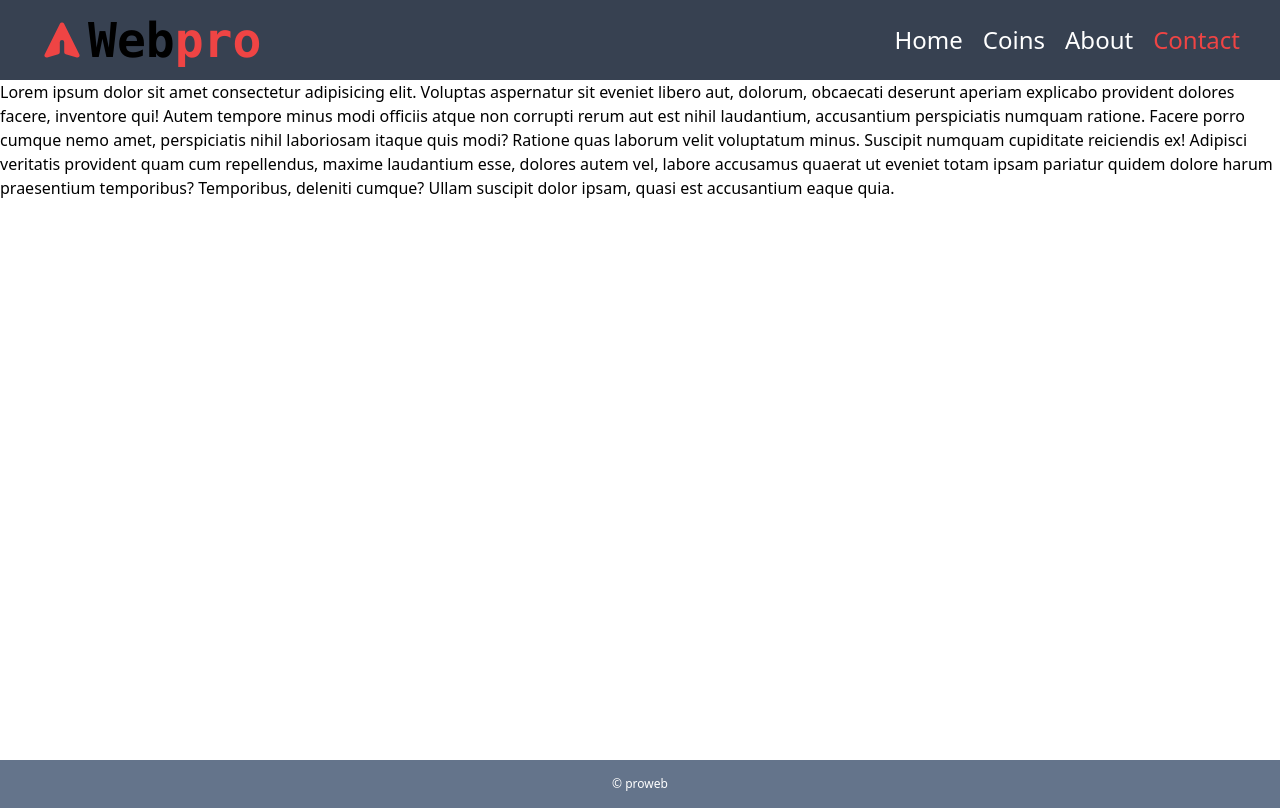
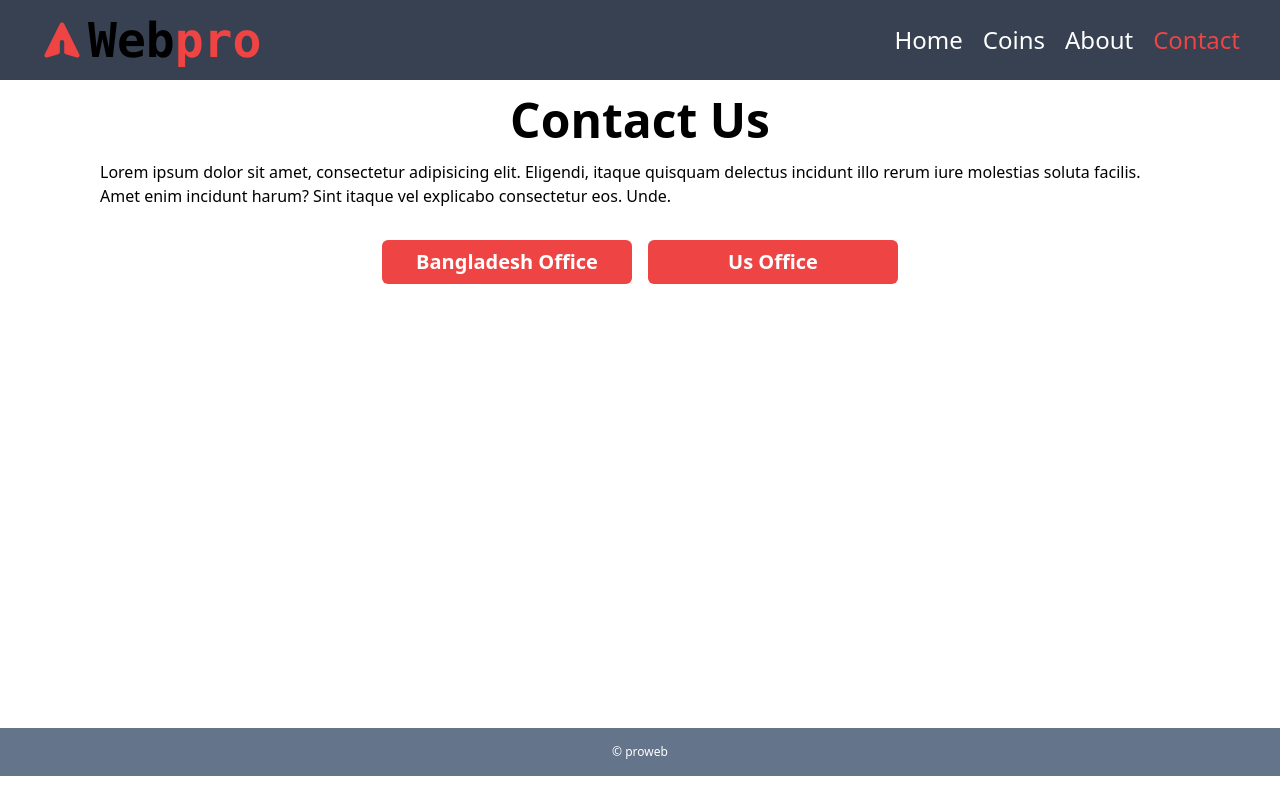
Before and after one commit to prokashpul/Crypto-currency-live, a React (Create React App) app: page /contact in a window 1280 px wide. Built offline with nearby package versions, Linux system fonts and the light colour scheme.

Commit message:
contact page up date

```diff
--- a/src/Components/CoinDetails/CoinDetails.jsx
+++ b/src/Components/CoinDetails/CoinDetails.jsx
@@ -1,24 +1,36 @@
 import React, { useEffect, useState } from "react";
 import { useParams } from "react-router-dom";
+import Spinner from "../Spinner/Spinner";
 
 const CoinDetails = () => {
   const { coinId } = useParams();
   const [coin, setCoin] = useState({});
+  const [loading, setLoading] = false;
   useEffect(() => {
+    setLoading(true);
     fetch(`https://api.coingecko.com/api/v3/coins/${coinId}`)
       .then((res) => res.json())
       .then((data) => setCoin(data));
+    setLoading(false);
   }, [coinId]);
   console.log(coin);
   return (
+    <>
+      {loading ? (
+        <Spinner></Spinner>
+      ) : (
         <div className="flex flex-col-reverse  md:flex-row justify-center md:justify-between items-center gap-2 md:gap-4 w-[80%] mx-auto  min-h-[85vh]  md:max-w-3xl">
           <div>
             <h2 className="capitalize text-3xl font-bold md:text-4xl ">
               {coin.name}
             </h2>
             <h3 className="capitalize text-xl md:text-2xl ">{coin.id} </h3>
-        <p className="capitalize text-xl ">Categories: {coin?.categories} </p>
-        <p className="capitalize text-xl ">Rank: {coin?.market_cap_rank} </p>
+            <p className="capitalize text-xl ">
+              Categories: {coin?.categories}{" "}
+            </p>
+            <p className="capitalize text-xl ">
+              Rank: {coin?.market_cap_rank}{" "}
+            </p>
             <p className="text-2xl font-bold">Price: </p>
             <p className="underline">
               Name- Currency - Total Coin - Last Price(usd)
@@ -35,6 +47,8 @@ const CoinDetails = () => {
           </div>
           <img src={coin.image?.large} alt="" />
         </div>
+      )}
+    </>
   );
 };
 
--- a/src/Components/Contact/Contact.jsx
+++ b/src/Components/Contact/Contact.jsx
@@ -2,18 +2,22 @@ import React from "react";
 
 const Contact = () => {
   return (
-    <div className="min-h-[85vh] ">
-      Lorem ipsum dolor sit amet consectetur adipisicing elit. Voluptas
-      aspernatur sit eveniet libero aut, dolorum, obcaecati deserunt aperiam
-      explicabo provident dolores facere, inventore qui! Autem tempore minus
-      modi officiis atque non corrupti rerum aut est nihil laudantium,
-      accusantium perspiciatis numquam ratione. Facere porro cumque nemo amet,
-      perspiciatis nihil laboriosam itaque quis modi? Ratione quas laborum velit
-      voluptatum minus. Suscipit numquam cupiditate reiciendis ex! Adipisci
-      veritatis provident quam cum repellendus, maxime laudantium esse, dolores
-      autem vel, labore accusamus quaerat ut eveniet totam ipsam pariatur quidem
-      dolore harum praesentium temporibus? Temporibus, deleniti cumque? Ullam
-      suscipit dolor ipsam, quasi est accusantium eaque quia.
+    <div className="min-h-[79vh] max-w-[94%] md:max-w-[1080px] mx-auto">
+      <div className="text-5xl font-bold my-4 text-center">Contact Us</div>
+      <p>
+        Lorem ipsum dolor sit amet, consectetur adipisicing elit. Eligendi,
+        itaque quisquam delectus incidunt illo rerum iure molestias soluta
+        facilis. Amet enim incidunt harum? Sint itaque vel explicabo consectetur
+        eos. Unde.
+      </p>
+      <div className="flex md:gap-4 md:justify-center md:flex-row flex-col items-center">
+        <button className="bg-red-500 w-[250px] text-white duration-500 rounded-md md:my-8 mt-4  hover:bg-red-700 py-2 px-4 text-xl font-bold">
+          Bangladesh Office
+        </button>
+        <button className="bg-red-500 w-[250px] w-100 text-white duration-500 rounded-md md:my-8 mt-4 hover:bg-red-700 py-2 px-4 text-xl font-bold">
+          Us Office
+        </button>
+      </div>
     </div>
   );
 };
--- a/src/Components/Navbar/Navbar.jsx
+++ b/src/Components/Navbar/Navbar.jsx
@@ -2,6 +2,7 @@ import React, { useState } from "react";
 import { MenuAlt2Icon, PaperAirplaneIcon, XIcon } from "@heroicons/react/solid";
 
 import Navlinks from "../Navlinks/Navlinks";
+import { Link } from "react-router-dom";
 
 const Navbar = () => {
   const [openMenu, setOpenMenu] = useState(false);
@@ -14,12 +15,12 @@ const Navbar = () => {
   return (
     <nav className="sticky top-0 h-20 md:flex justify-between items-center px-4 md:px-10 bg-gray-700">
       <div className="flex items-center justify-between h-20 ">
-        <div className="flex items-center ">
+        <Link to="/" className="flex items-center ">
           <PaperAirplaneIcon className="w-10 md:w-11 text-red-500"></PaperAirplaneIcon>
           <span className="text-5xl  font-mono font-bold ml-1">
             Web<span className="text-red-500">pro</span>
           </span>
-        </div>
+        </Link>
         <div
           className=" duration-500 transition-all md:hidden text-red-500"
           onClick={() => setOpenMenu(!openMenu)}
```
Lines whose indentation alone changed are shown as unchanged.
